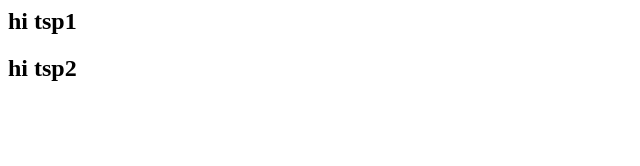
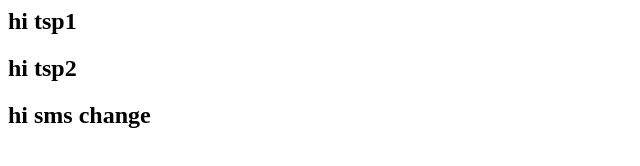
Before and after one commit to RostamiMohammad67/TSP, a plain HTML site: page Index.html in a window 1280 px wide. Shown: the whole page, without its empty margins (0-640 px from the left). Drawn offline with Linux system fonts and the light colour scheme.

Commit message:
sms change items

```diff
--- a/Index.html
+++ b/Index.html
@@ -3,5 +3,6 @@
 <body>
 <h2>hi tsp1<H2>
 <h2>hi tsp2<H2>
+<h2>hi sms change<H2>
 </body>
 <html>
```
